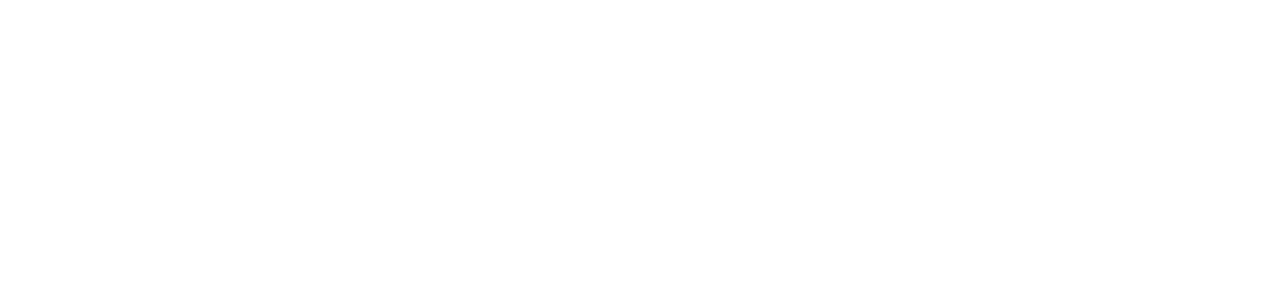
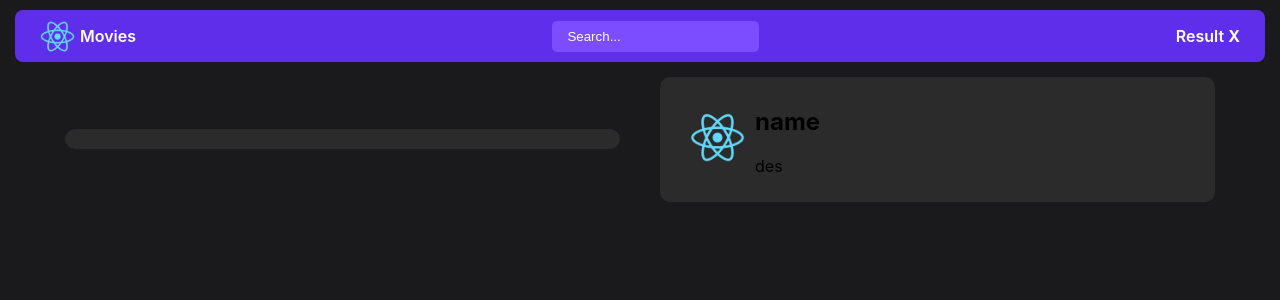
Before and after one commit to mustafa-salah-1/react-list-movies, a React (Create React App) app: page / in a window 1280 px wide. Shown: the top 300 px of the page. Built offline with nearby package versions, Linux system fonts and the light colour scheme.

Commit message:
Implements basic movie list layout
Implements a basic layout for displaying a list of movies, including a navigation bar with search functionality.

The layout includes placeholders for movie data and styling to provide a rudimentary user interface.

```diff
--- a/src/App.js
+++ b/src/App.js
@@ -1,3 +1,40 @@
 export default function App() {
-  return <div className="App"></div>;
+  return (
+    <div className="app">
+      <nav>
+        <div>
+          <img src="logo192.png" width={35} alt="logo" />
+          <span>Movies</span>
+        </div>
+        <div>
+          <input type="text" placeholder="Search..." />
+        </div>
+        <div>
+          <p>
+            Result <strong>X</strong>
+          </p>
+        </div>
+      </nav>
+      <main>
+        <div className="movie">
+          <div className="list">
+            <div className="item"></div>
+          </div>
+        </div>
+        <div className="movie">
+          <div className="list">
+            <div className="item">
+              <div>
+                <img src="logo512.png" width={55} alt="test" />
+              </div>
+              <div>
+                <h2>name</h2>
+                <p>des</p>
+              </div>
+            </div>
+          </div>
+        </div>
+      </main>
+    </div>
+  );
 }
--- a/src/index.css
+++ b/src/index.css
@@ -1,13 +1,74 @@
 body {
   margin: 0;
-  font-family: -apple-system, BlinkMacSystemFont, 'Segoe UI', 'Roboto', 'Oxygen',
-    'Ubuntu', 'Cantarell', 'Fira Sans', 'Droid Sans', 'Helvetica Neue',
+  font-family: -apple-system, BlinkMacSystemFont, "Segoe UI", "Roboto", "Oxygen",
+    "Ubuntu", "Cantarell", "Fira Sans", "Droid Sans", "Helvetica Neue",
     sans-serif;
   -webkit-font-smoothing: antialiased;
   -moz-osx-font-smoothing: grayscale;
+  background-color: #1a1a1d;
 }
 
 code {
-  font-family: source-code-pro, Menlo, Monaco, Consolas, 'Courier New',
+  font-family: source-code-pro, Menlo, Monaco, Consolas, "Courier New",
     monospace;
 }
+
+.app {
+  padding: 10px;
+}
+
+nav {
+  margin-inline: 5px;
+  padding-inline: 25px;
+  border-radius: 8px;
+  display: flex;
+  justify-content: space-between;
+  align-items: center;
+  background-color: #5f2eea;
+}
+nav div {
+  display: flex;
+  align-items: center;
+  gap: 5px;
+  color: white;
+  font-weight: 600;
+}
+nav input {
+  width: 100%;
+  padding-inline: 15px;
+  padding-block: 8px;
+  border-radius: 5px;
+  outline-width: 0;
+  border: none;
+  background-color: #7c4dff;
+  color: white;
+}
+nav input::placeholder {
+  color: white;
+}
+
+main {
+  display: flex;
+  justify-content: space-between;
+  align-items: center;
+  gap: 10px;
+  padding-inline: 40px;
+}
+main .movie {
+  width: 50%;
+  margin: 15px;
+  padding-block: 5px;
+  padding-inline: 25px;
+  border-radius: 10px;
+  background-color: #2b2b2b;
+}
+
+main .movie .list {
+  padding: 5px;
+}
+
+.movie .list .item {
+  display: flex;
+  align-items: center;
+  gap: 10px;
+}
```
